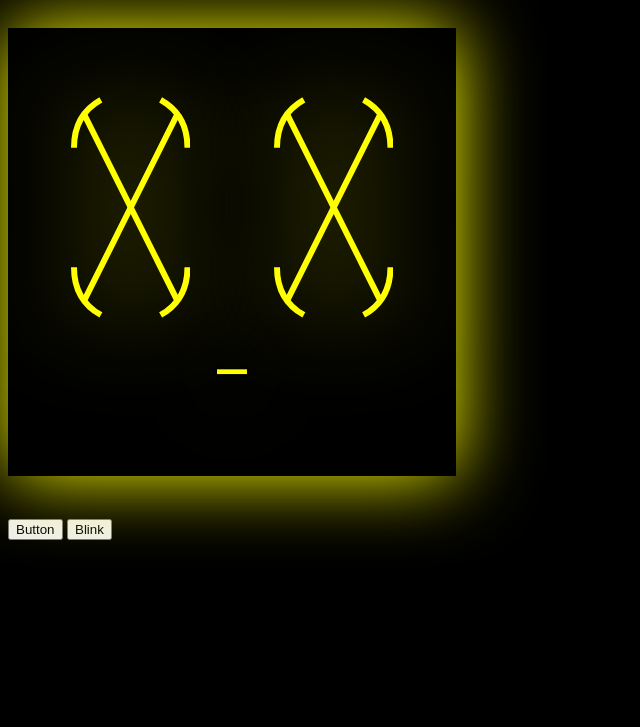
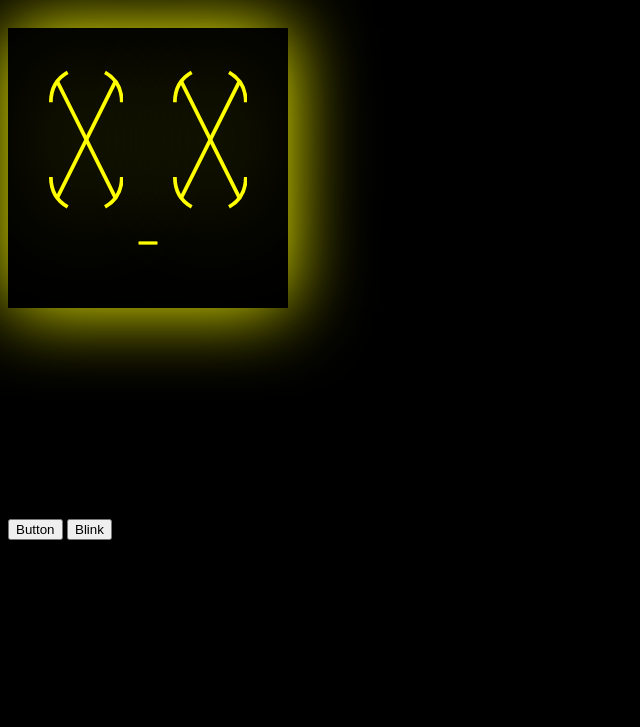
Before and after one commit to Moe2409/MoeHub, a plain HTML site: page index.html in a window 1280 px wide. Shown: the part 73-800 px from the top of the page, without its empty margins (0-640 px from the left). Drawn offline with nearby package versions, Linux system fonts and the light colour scheme.

Commit message:
changed to vh

```diff
--- a/style/main.css
+++ b/style/main.css
@@ -1,6 +1,6 @@
 :root {
     --color: yellow;
-    --width: 35vw;
+    --width: 35vh;
     --backgroundColor: black;
 }
 
```
